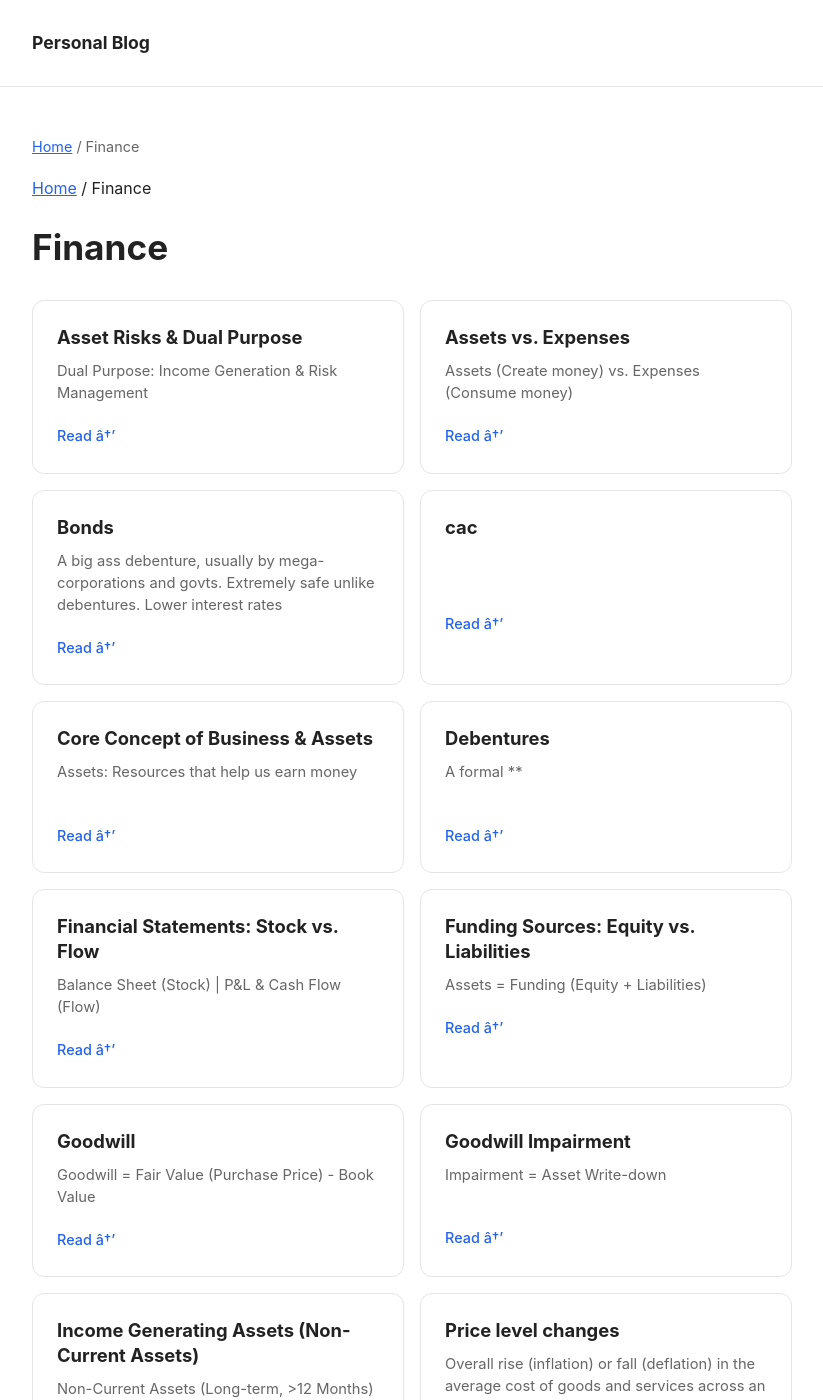
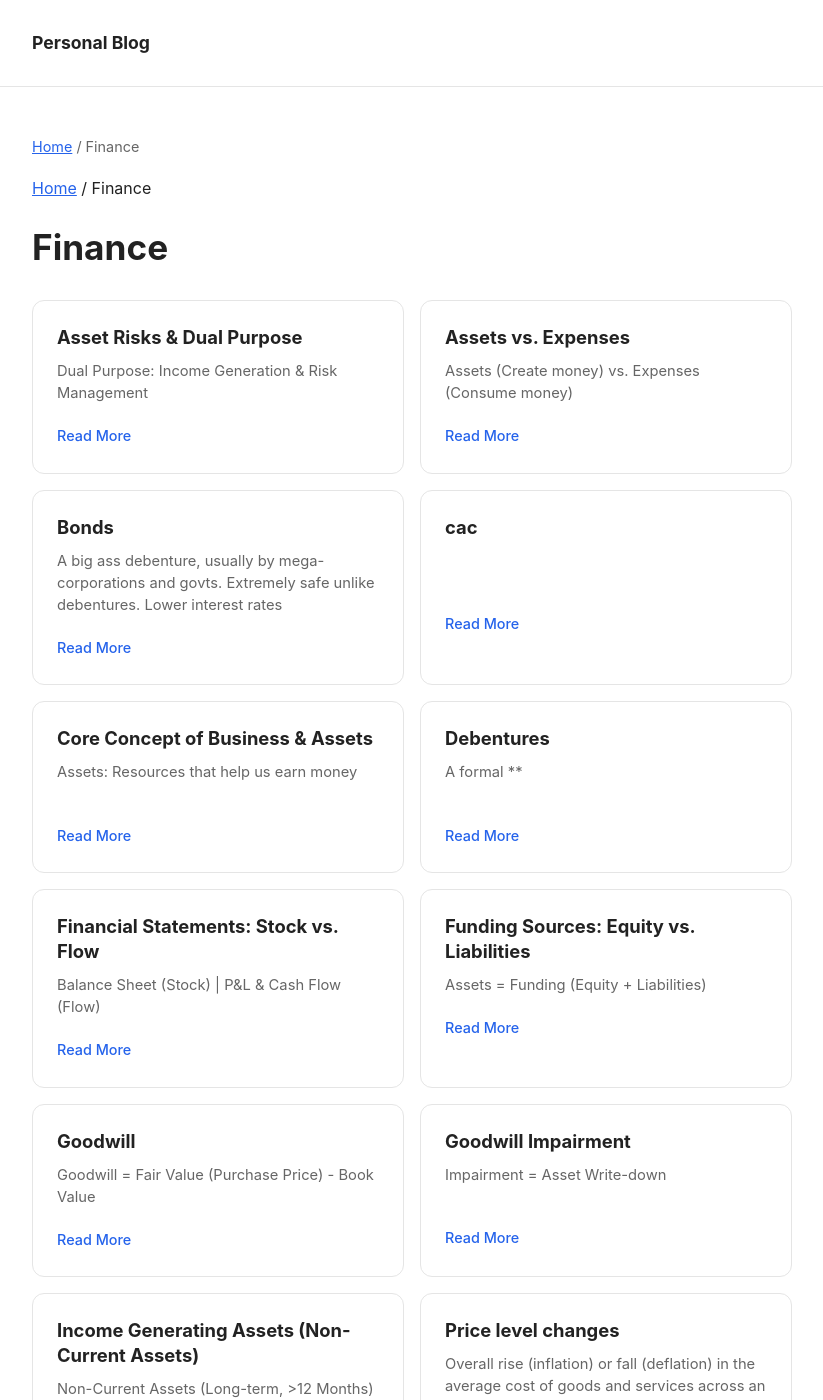
Before and after one commit to BeardedOwl1357/Personal_Blog, a Jekyll site: the page built from _domains/finance.md, in a window 1280 px wide and 1400 px high. Shown: the whole window, without its empty margins (228-1051 px from the left). Built offline with Jekyll 4.4.1, drawn with Linux system fonts in a browser that asks for light colours; some of the changed text lies outside the part shown.

Commit message:
Recreated domain pages

```diff
--- a/_domains/finance.md
+++ b/_domains/finance.md
@@ -16,103 +16,103 @@ permalink: /finance/
   <a class="card-link" href="{{ '/finance/asset-risks-and-dual-purpose/' | relative_url }}">
     <div class="card-title">Asset Risks & Dual Purpose</div>
     <div class="card-description">Dual Purpose: Income Generation & Risk Management</div>
-    <div class="card-action">Read â†’</div>
+    <div class="card-action">Read More</div>
   </a>
 </div><div class="card">
   <a class="card-link" href="{{ '/finance/assets-vs-expenses/' | relative_url }}">
     <div class="card-title">Assets vs. Expenses</div>
     <div class="card-description">Assets (Create money) vs. Expenses (Consume money)</div>
-    <div class="card-action">Read â†’</div>
+    <div class="card-action">Read More</div>
   </a>
 </div><div class="card">
   <a class="card-link" href="{{ '/finance/bonds/' | relative_url }}">
     <div class="card-title">Bonds</div>
     <div class="card-description">A big ass debenture, usually by mega-corporations and govts. Extremely safe unlike debentures. Lower interest rates</div>
-    <div class="card-action">Read â†’</div>
+    <div class="card-action">Read More</div>
   </a>
 </div><div class="card">
   <a class="card-link" href="{{ '/finance/cac/' | relative_url }}">
     <div class="card-title">cac</div>
     <div class="card-description"></div>
-    <div class="card-action">Read â†’</div>
+    <div class="card-action">Read More</div>
   </a>
 </div><div class="card">
   <a class="card-link" href="{{ '/finance/core-concept-of-business-and-assets/' | relative_url }}">
     <div class="card-title">Core Concept of Business & Assets</div>
     <div class="card-description">Assets: Resources that help us earn money</div>
-    <div class="card-action">Read â†’</div>
+    <div class="card-action">Read More</div>
   </a>
 </div><div class="card">
   <a class="card-link" href="{{ '/finance/debentures/' | relative_url }}">
     <div class="card-title">Debentures</div>
     <div class="card-description">A formal **</div>
-    <div class="card-action">Read â†’</div>
+    <div class="card-action">Read More</div>
   </a>
 </div><div class="card">
   <a class="card-link" href="{{ '/finance/financial-statements-stock-vs-flow/' | relative_url }}">
     <div class="card-title">Financial Statements: Stock vs. Flow</div>
     <div class="card-description">Balance Sheet (Stock) | P&L & Cash Flow (Flow)</div>
-    <div class="card-action">Read â†’</div>
+    <div class="card-action">Read More</div>
   </a>
 </div><div class="card">
   <a class="card-link" href="{{ '/finance/funding-sources-equity-vs-liabilities/' | relative_url }}">
     <div class="card-title">Funding Sources: Equity vs. Liabilities</div>
     <div class="card-description">Assets = Funding (Equity + Liabilities)</div>
-    <div class="card-action">Read â†’</div>
+    <div class="card-action">Read More</div>
   </a>
 </div><div class="card">
   <a class="card-link" href="{{ '/finance/goodwill/' | relative_url }}">
     <div class="card-title">Goodwill</div>
     <div class="card-description">Goodwill = Fair Value (Purchase Price) - Book Value</div>
-    <div class="card-action">Read â†’</div>
+    <div class="card-action">Read More</div>
   </a>
 </div><div class="card">
   <a class="card-link" href="{{ '/finance/goodwill-impairment/' | relative_url }}">
     <div class="card-title">Goodwill Impairment</div>
     <div class="card-description">Impairment = Asset Write-down</div>
-    <div class="card-action">Read â†’</div>
+    <div class="card-action">Read More</div>
   </a>
 </div><div class="card">
   <a class="card-link" href="{{ '/finance/income-generating-assets-non-current-assets/' | relative_url }}">
     <div class="card-title">Income Generating Assets (Non-Current Assets)</div>
     <div class="card-description">Non-Current Assets (Long-term, >12 Months)</div>
-    <div class="card-action">Read â†’</div>
+    <div class="card-action">Read More</div>
   </a>
 </div><div class="card">
   <a class="card-link" href="{{ '/finance/price-level-changes/' | relative_url }}">
     <div class="card-title">Price level changes</div>
     <div class="card-description">Overall rise (inflation) or fall (deflation) in the average cost of goods and services across an entire economy over time</div>
-    <div class="card-action">Read â†’</div>
+    <div class="card-action">Read More</div>
   </a>
 </div><div class="card">
   <a class="card-link" href="{{ '/finance/retained-earnings/' | relative_url }}">
     <div class="card-title">Retained Earnings</div>
     <div class="card-description">Retained Earnings = Cumulative Profits - Dividends</div>
-    <div class="card-action">Read â†’</div>
+    <div class="card-action">Read More</div>
   </a>
 </div><div class="card">
   <a class="card-link" href="{{ '/finance/revenue-and-cost-of-goods-sold-cogs/' | relative_url }}">
     <div class="card-title">Revenue and Cost of Goods Sold (COGS)</div>
     <div class="card-description">Revenue/Profit = Unit Value (Selling Price) - COGS (Cost Price)</div>
-    <div class="card-action">Read â†’</div>
+    <div class="card-action">Read More</div>
   </a>
 </div><div class="card">
   <a class="card-link" href="{{ '/finance/revenue-vs-cash-flow/' | relative_url }}">
     <div class="card-title">Revenue vs. Cash Flow</div>
     <div class="card-description">Revenue (Accrued Sale) != Cash (Physical Money)</div>
-    <div class="card-action">Read â†’</div>
+    <div class="card-action">Read More</div>
   </a>
 </div><div class="card">
   <a class="card-link" href="{{ '/finance/risk-management-assets-current-assets/' | relative_url }}">
     <div class="card-title">Risk Management Assets (Current Assets)</div>
     <div class="card-description">Current Assets (Short-term, <=12 Months)</div>
-    <div class="card-action">Read â†’</div>
+    <div class="card-action">Read More</div>
   </a>
 </div><div class="card">
   <a class="card-link" href="{{ '/finance/steps-of-accounting/' | relative_url }}">
     <div class="card-title">Steps of accounting</div>
     <div class="card-description">Accounting is the language that enables communication of financial activities of a business. There are some steps of processing financial information</div>
-    <div class="card-action">Read â†’</div>
+    <div class="card-action">Read More</div>
   </a>
 </div>
 </div>
--- a/_layouts/default.html
+++ b/_layouts/default.html
@@ -6,7 +6,7 @@
 
   <title>
     {% if page.title %}
-      {{ page.title }} Â· {{ site.title }}
+      {{ page.title }} Â- {{ site.title }}
     {% else %}
       {{ site.title }}
     {% endif %}
--- a/_layouts/domain.html
+++ b/_layouts/domain.html
@@ -4,7 +4,7 @@
   <meta charset="UTF-8">
   <meta name="viewport" content="width=device-width, initial-scale=1.0">
 
-  <title>{{ page.title }} · {{ site.title }}</title>
+  <title>{{ page.title }} - {{ site.title }}</title>
 
   <meta
     name="description"
```
Also changed, not shown: _domains/marketing.md (+2 -2 lines), _domains/operations.md (+1 -1 lines), _domains/product-management.md (+1 -1 lines), 1 other file.
